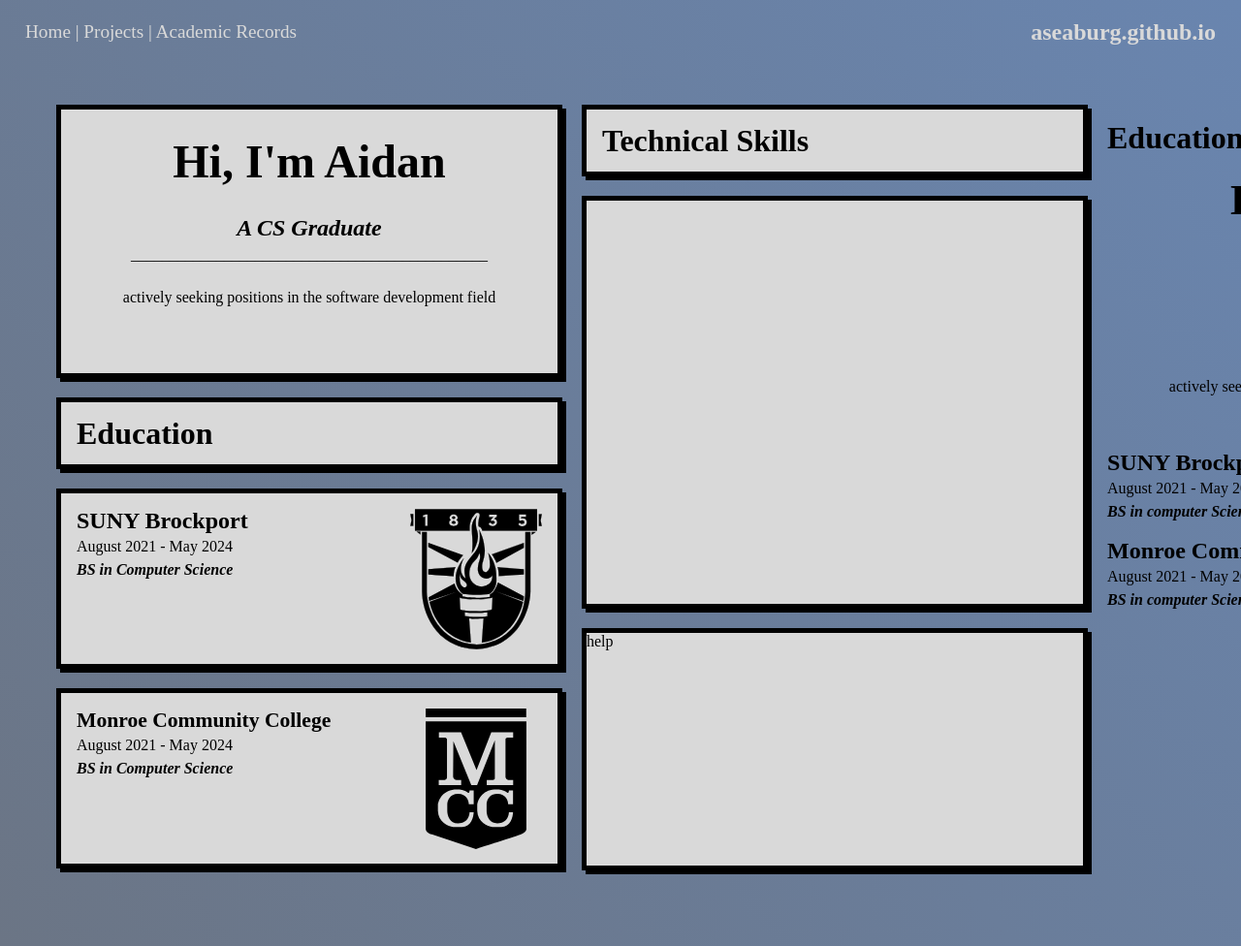
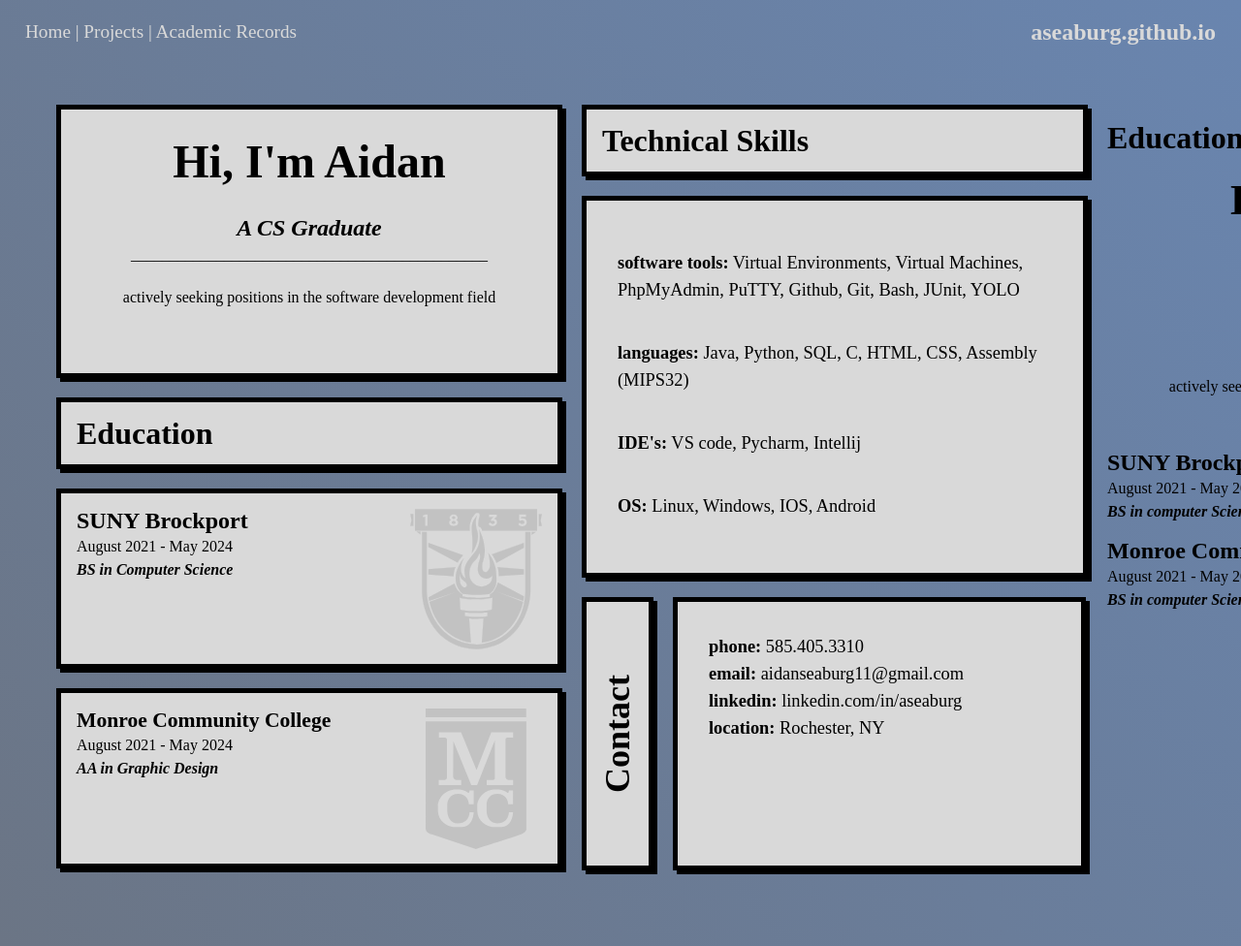
Before and after one commit to aseaburg/aseaburg.github.io, a plain HTML site: page index.html in a window 1280 px wide. Shown: the top 976 px of the page at 97% size. Drawn offline with Linux system fonts and the light colour scheme; a script that the page names is missing; a web font is replaced by a local one.

Commit message:
small ui stuff

```diff
--- a/index.html
+++ b/index.html
@@ -48,7 +48,7 @@
                         <br>
                         August 2021 - May 2024
                         <br>
-                        <i><b>BS in Computer Science</b></i>
+                        <i><b>AA in Graphic Design</b></i>
                     </div>
                 </div>
             </div>
@@ -61,15 +61,25 @@
                 </div>
                 <div class="box">
                     <div class="technical">
-
+                        <p><b>software tools:</b> Virtual Environments, Virtual Machines, PhpMyAdmin, PuTTY, Github, Git, Bash, JUnit, YOLO</p>
+                        <p><b>languages:</b> Java, Python, SQL, C, HTML, CSS, Assembly (MIPS32)</p>
+                        <p><b>IDE's:</b> VS code, Pycharm, Intellij</p>
+                        <p><b>OS:</b> Linux, Windows, IOS, Android</p>
                     </div>
                 </div>
-                <div class="box">
-                    <div class="vertical_title">
-                           help
+                <div style="display: flex;">
+                    <div class="box">
+                        <div class="vertical_title">
+                            <b>Contact</b>
+                        </div>
                     </div>
-                    <div>
-
+                    <div class="box">
+                        <div class="contact">
+                            <span><b>phone:</b> 585.405.3310</span>
+                            <span><b>email:</b> aidanseaburg11@gmail.com</span>
+                            <span><b>linkedin:</b> linkedin.com/in/aseaburg</span>
+                            <span><b>location:</b> Rochester, NY</span>
+                        </div>
                     </div>
                 </div>
 
--- a/style.css
+++ b/style.css
@@ -51,10 +51,6 @@ html{
     height: 4rem;
     padding-left: 1rem;
 }
-.vertical_title{
-    width: 1rem;
-    height: 15rem;
-}
 .edu_card{
     width: 31rem;
     height: 10em;
@@ -66,11 +62,29 @@ html{
 .technical{
     display: flex;
     flex-direction: column;
-    text-align: center;
-    width: 30rem;
-    height: 24rem;
-    padding: 0 1rem 2rem 1rem;
+    width: 28rem;
+    height: 20rem;
+    padding: 2rem;
     line-height: 1.75rem;
+    font-size: 1.15rem;
+}
+.vertical_title{
+    width: 4rem;
+    height: 17rem;
+    display: flex;
+    align-items: center;
+    justify-content: center;
+    transform: rotate(-90deg);
+    font-size: 2.25rem
+}
+.contact{
+    display: flex;
+    flex-direction: column;
+    width: 22rem;
+    height: 10rem;
+    padding: 2rem;
+    line-height: 1.75rem;
+    font-size: 1.15rem;
 }
 
 /* svg's */
@@ -78,12 +92,14 @@ html{
 .bp{
     float: right;
     width: 8.5rem;
-    padding-right: 1rem
+    padding-right: 1rem;
+    opacity: 10%;
 }
 .mcc{
     float: right;
     width: 6.5rem;
-    padding-right: 2rem
+    padding-right: 2rem;
+    opacity: 10%;
 }
 
 
```
